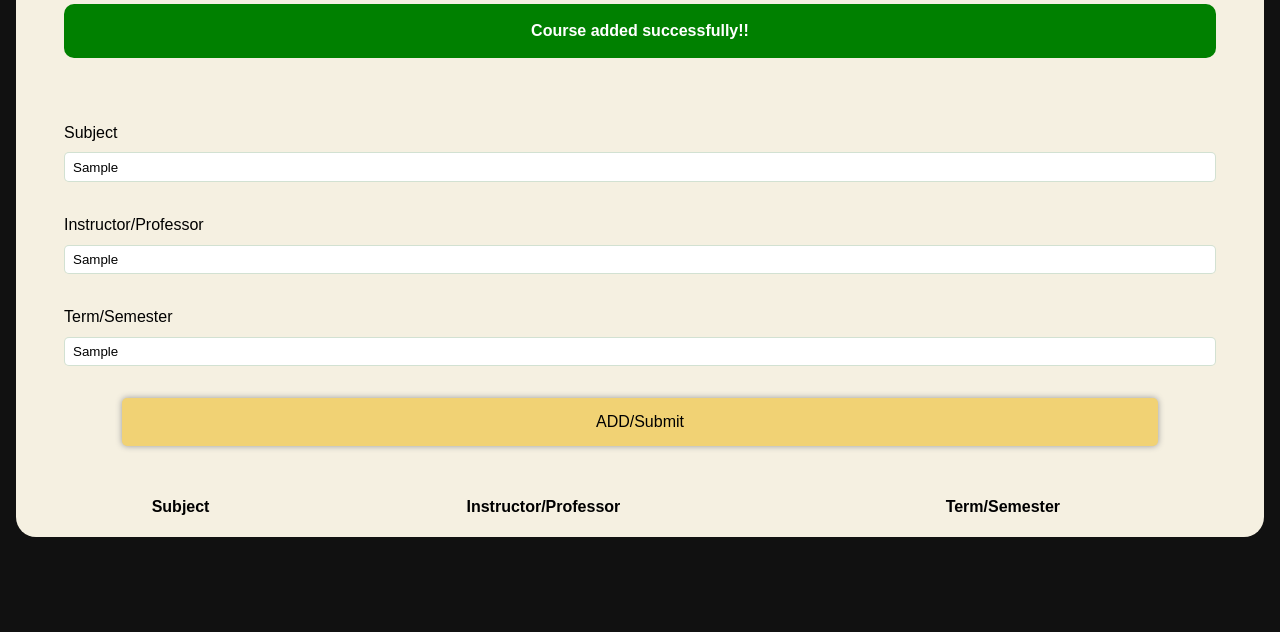
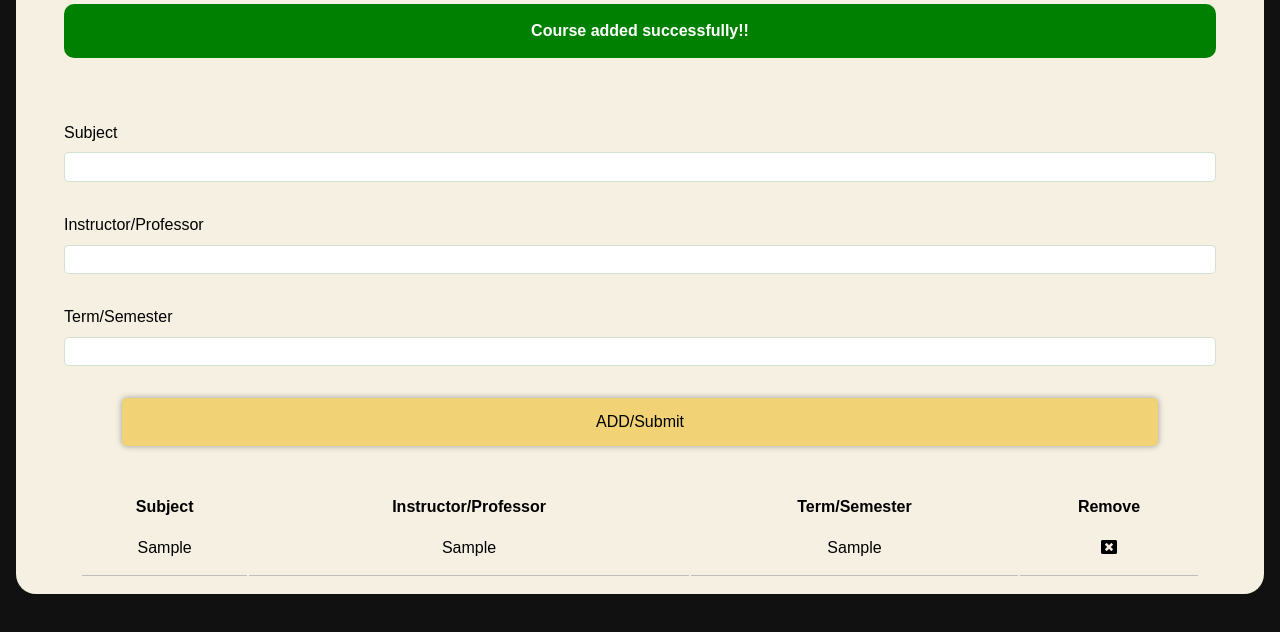
Before and after one commit to sbinmakhashen/Course-schedule-planner, a plain HTML site: page index.html in a window 1280 px wide. Both pictures are taken after typing "Sample", "Sample", "Sample" into the empty fields and a click on the input "ADD/Submit". Shown: the part 102-734 px from the top of the page. Drawn offline with Linux system fonts and the light colour scheme.

Commit message:
adding, clearing input fields and debugging

```diff
--- a/ES5-app.js
+++ b/ES5-app.js
@@ -33,15 +33,29 @@ UI.prototype.setMessage = function (msg, className) {
 }
 
 // display courses when added in the UI
-UI.prototype.dispCourse = function (subject, instructor, term) {
+UI.prototype.dispCourse = function (course) {
   // creating a new Element
   const tRow = document.createElement('tr');
   // getting parent element to insert new element in
-  const list = document.getElementById('course-list');
+  const list = document.querySelector('.course-list');
+  // adding innerHTML..
+  tRow.innerHTML = `
+  <td>${course.subject}</td>
+  <td>${course.instructor}</td>
+  <td>${course.term}</td>
+  <td><i class="fas fa-window-close"></i></td>
+  `;
+
   // appending the new element into list element
-  tRow.appendChild(list);
-  // adding innerHTML..
+  list.appendChild(tRow);
+  // console.log(tRow);
+}
 
+// clearing input fields everytime we add a course
+UI.prototype.clrInputs = function () {
+  document.getElementById('subject').value = '';
+  document.getElementById('instructor').value = '';
+  document.getElementById('term').value = '';
 }
 
 // Listen for submit
@@ -51,14 +65,19 @@ document.getElementById('course-form').addEventListener('submit', function (e) {
     instructor = document.getElementById('instructor').value,
     term = document.getElementById('term').value;
   // call the COurse constructor
-  const course = new Course();
+  const course = new Course(subject, instructor, term);
   // caaling the ui constructor
   const ui = new UI();
   // Check to see if input fields are empty
   if (subject === '' || instructor === '' || term === '') {
     ui.setMessage('Please fill in the empty input fields!!', 'error');
   } else {
-    ui.setMessage('Course added successfully!!', 'success')
+    // adding course to UI list
+    ui.dispCourse(course);
+    // display the messsage below when course added successfully
+    ui.setMessage('Course added successfully!!', 'success');
+    // clearing input fields everytime we added a new classes || for UX
+    ui.clrInputs();
   }
   // prevent the defualt behaivor
   e.preventDefault();
--- a/index.html
+++ b/index.html
@@ -44,6 +44,7 @@
           <th>Subject</th>
           <th>Instructor/Professor</th>
           <th>Term/Semester</th>
+          <th>Remove</th>
         </tr>
         <tbody class="course-list"></tbody>
       </table>
```
